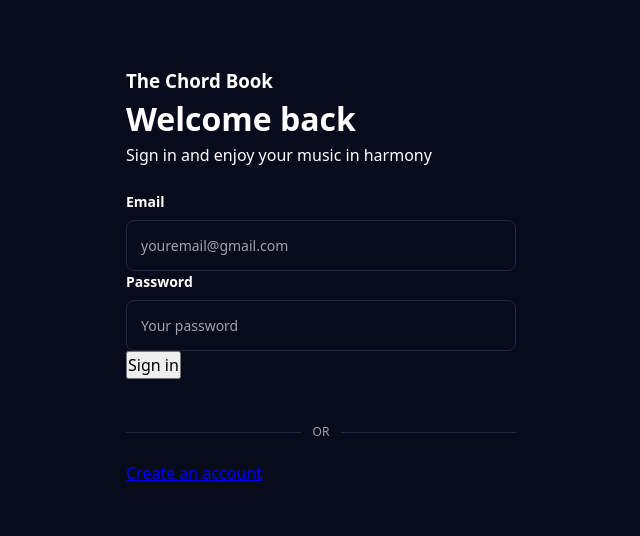
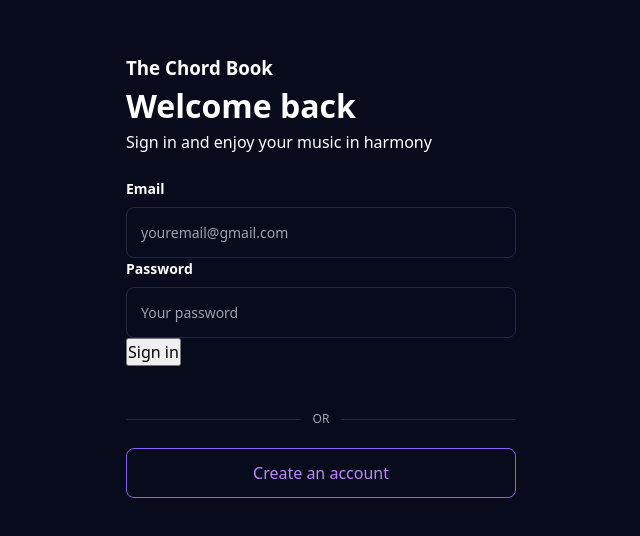
Before and after one commit to mercytv932/Chord_Book, a React (Vite) app in the folder frontend/: page /login in a window 1280 px wide. Shown: the part 124-660 px from the top of the page, without its empty margins (319-959 px from the left). Built offline with nearby package versions, Linux system fonts and the light colour scheme.

Commit message:
auth-switch styling

```diff
--- a/frontend/src/App.css
+++ b/frontend/src/App.css
@@ -602,3 +602,17 @@
 .or p {
   font-size: 12px;
 }
+
+.auth-switch-sign-up {
+  display: block;
+  text-align: center;
+  padding: 12px;
+  border: 1px solid #8b5cf6;
+  border-radius: 8px;
+  color: #c084fc;
+  text-decoration: none;
+}
+
+.auth-switch-sign-up:hover {
+  background-color: #10172b;
+}
```
